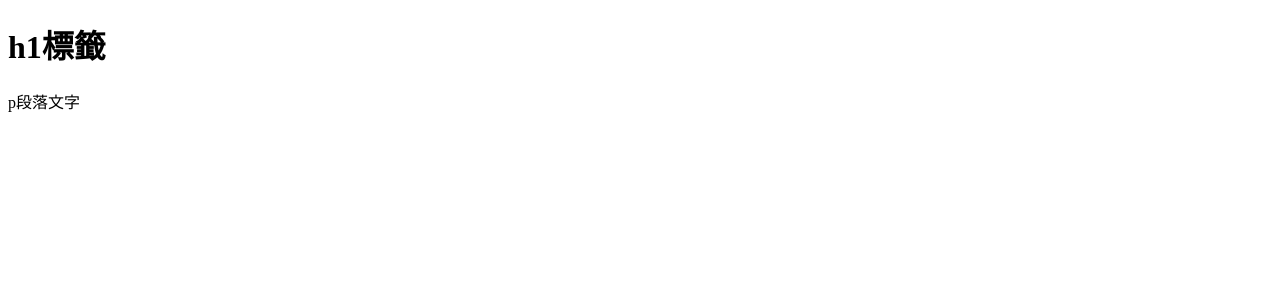
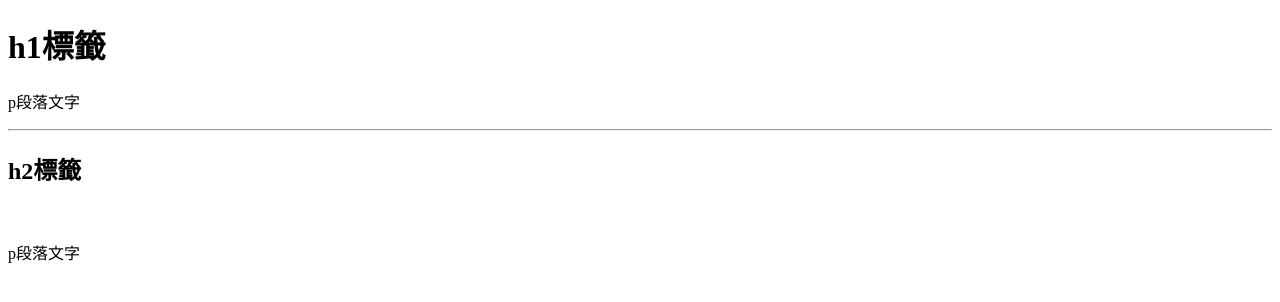
Before and after one commit to ck561210/test, a plain HTML site: page index.html in a window 1280 px wide. Drawn offline with Linux system fonts and the light colour scheme.

Commit message:
Update index.html

```diff
--- a/index.html
+++ b/index.html
@@ -7,6 +7,11 @@
 </head>
 <body>
     <h1>h1標籤</h1>
+    <p>p段落文字</p>
+	<hr><!-- .......-->
+
+	<h2>h2標籤</h2>
+	<br><!-- .....-->
 	<p>p段落文字</p>
 
 
```
